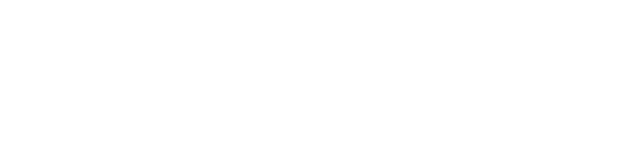
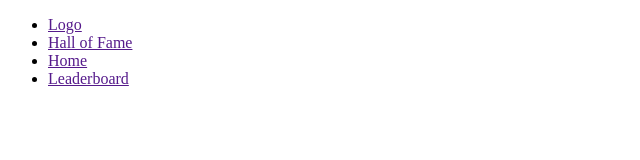
Before and after one commit to kentgilv/AWD-Seatwork-1-4-VK-25, a plain HTML site: page pages/leaderboard-page/index.html in a window 1280 px wide. Shown: the whole page, without its empty margins (0-640 px from the left). Drawn offline with Linux system fonts and the light colour scheme.

Commit message:
feat(leaderboard-page): add navbar

```diff
--- a/pages/leaderboard-page/index.html
+++ b/pages/leaderboard-page/index.html
@@ -6,6 +6,13 @@
     <title>Hall of Fame</title>
 </head>
 <body>
-
+    <nav>
+        <ul>
+            <li><a href="">Logo</a></li>
+            <li><a href="">Hall of Fame</a></li>
+            <li><a href="">Home</a></li>
+            <li><a href="">Leaderboard</a></li>
+        </ul>
+    </nav>
 </body>
 </html>
```
